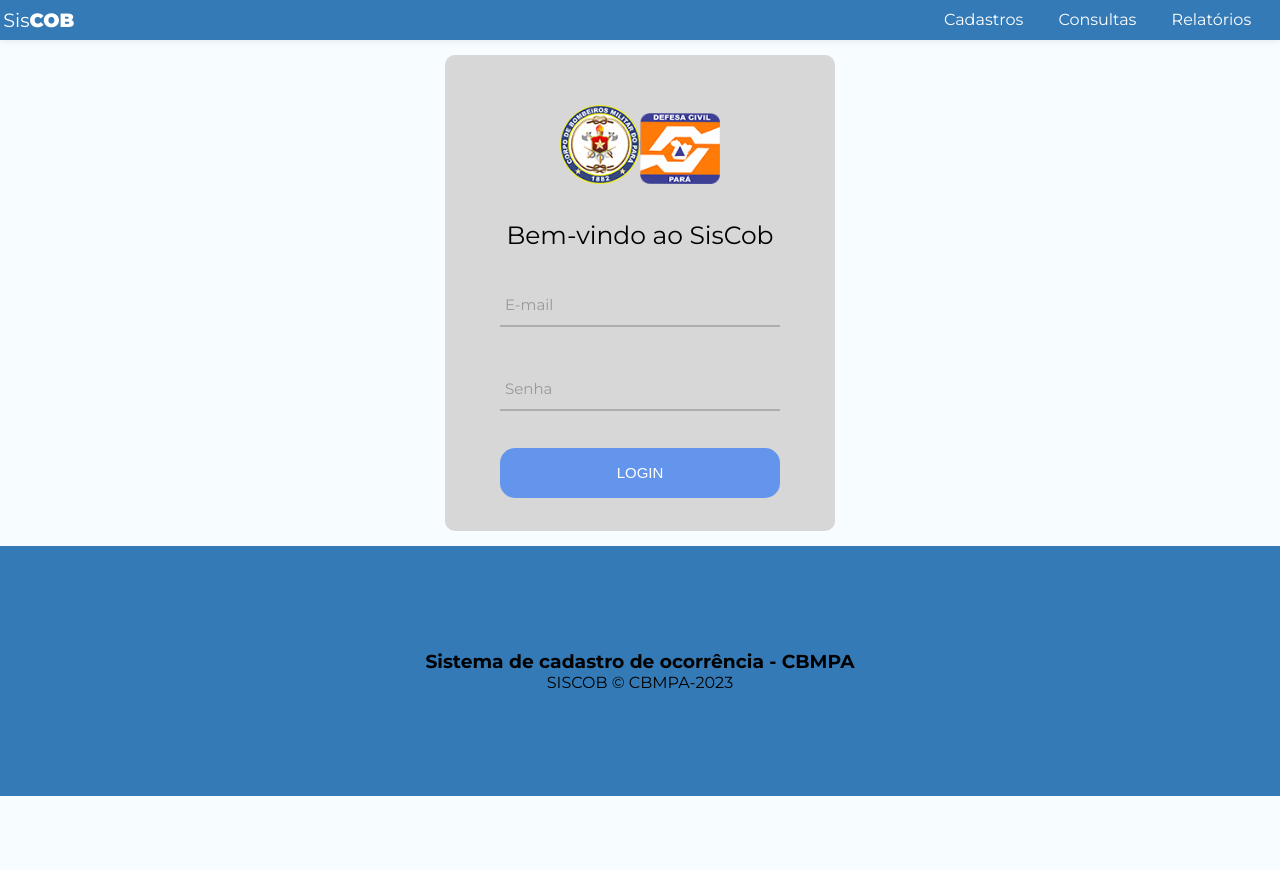
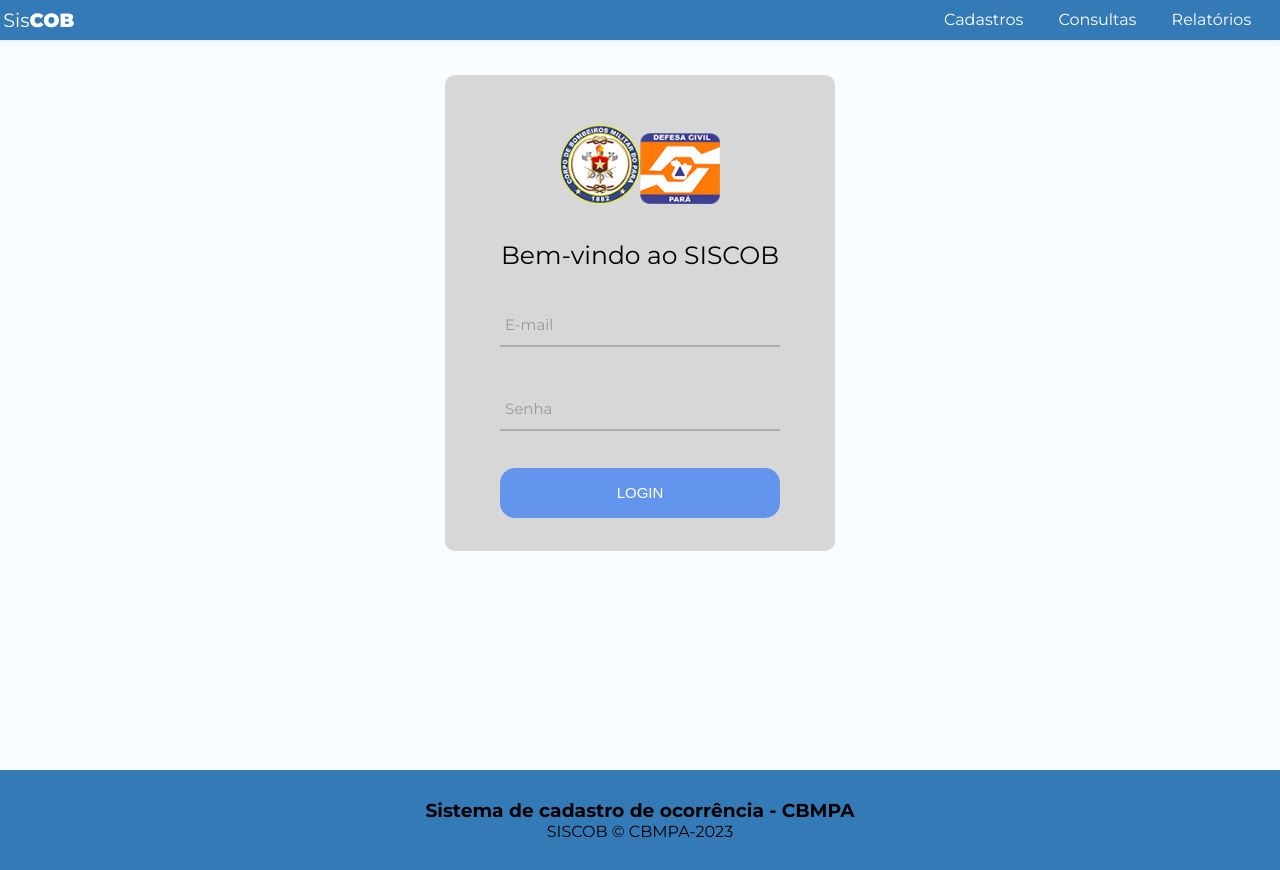
Before and after one commit to aldirley/siscob2.0_client, a React (Create React App) app: page / in a window 1280 px wide. Before the commit the page ends 800 px from the top, so only its background shows below. Built offline with nearby package versions, Linux system fonts and the light colour scheme.

Commit message:
frontend ajustado com a tela do login. O Navbar e Footer ajustados também

```diff
--- a/src/App.css
+++ b/src/App.css
@@ -1,4 +1,4 @@
 .container {
-  min-height: 60vh;
+  min-height: 90vh;
   margin-bottom: 5em;
 }
--- a/src/comporents/Footer/Footer.module.css
+++ b/src/comporents/Footer/Footer.module.css
@@ -1,5 +1,5 @@
 .footer{
-    height: 250px;
+    height: 100px;
     display: flex;
     flex-direction: column;
     align-items: center;
--- a/src/pages/Login/Login.css
+++ b/src/pages/Login/Login.css
@@ -6,6 +6,7 @@
 
 .container {
     width: 100%;
+    padding-top: 10px;
     margin: 0 auto;
 }
 
--- a/src/pages/Login/Login.js
+++ b/src/pages/Login/Login.js
@@ -20,7 +20,7 @@
           <span className="login_form_title">
               <img src={cbmpa} alt="cbmpa" /><img src={dc} alt="dc" />
             </span>
-            <span className="login_form_title">Bem-vindo ao SisCob</span>
+            <span className="login_form_title">Bem-vindo ao SISCOB</span>
 
             <div className="wrap_input">
               <input className={email !== "" ? 'has_val input' : 'input'}
```
